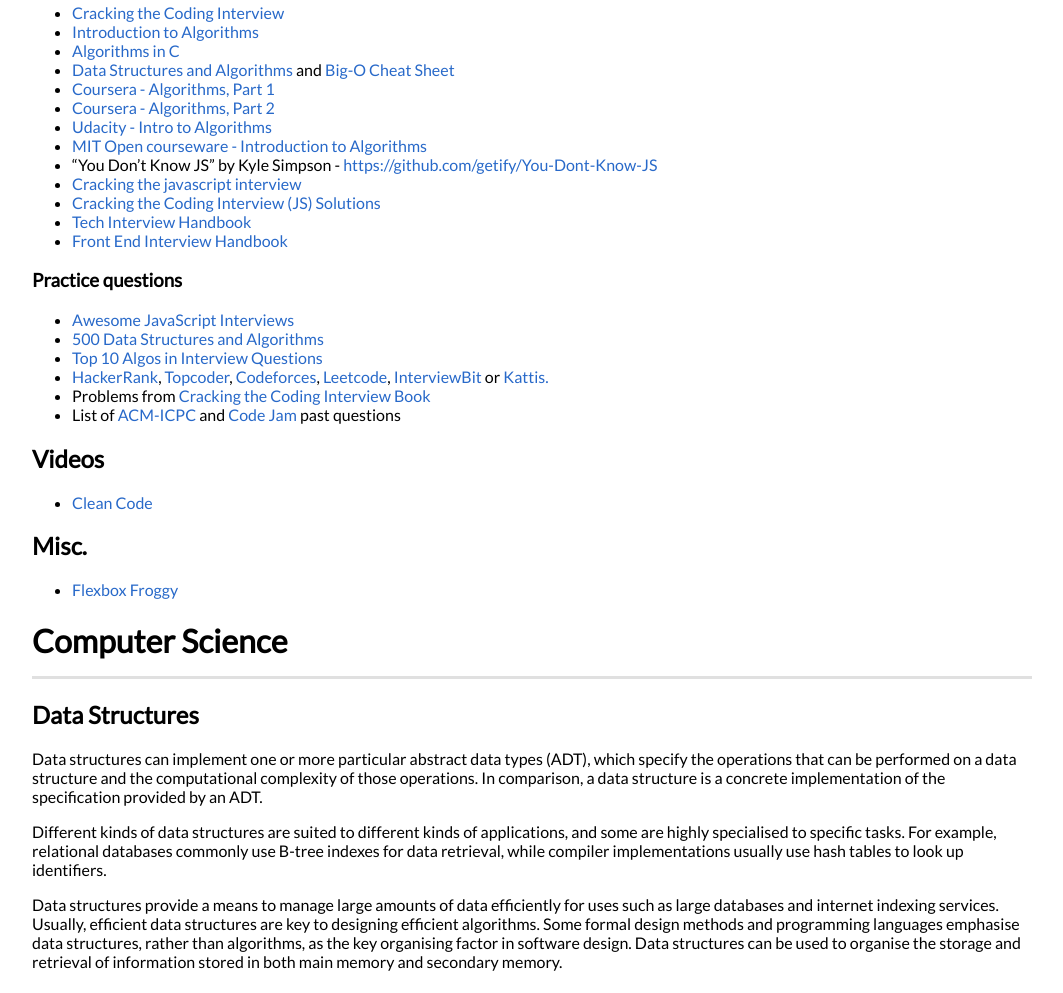
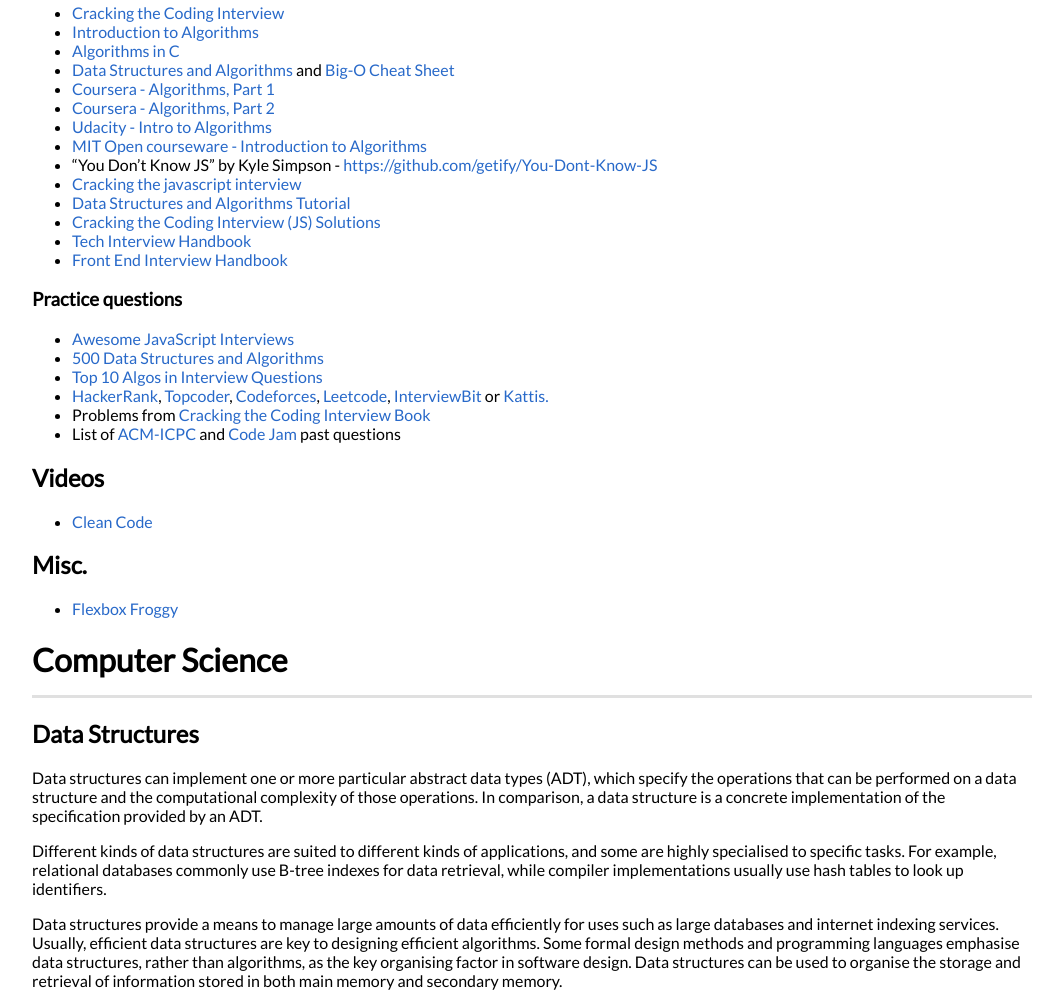
Before and after one commit to danieldelcore/mega-interview-guide, a plain HTML site: page index.html in a window 1280 px wide. Shown: the part 1872-2865 px from the top of the page, without its empty margins (108-1171 px from the left). Drawn offline with nearby package versions, Linux system fonts and the light colour scheme.

Commit message:
Deploying to gh-pages from @ danieldelcore/mega-interview-guide@511bc7af3cdd59f2d7fed8bbe1b22ad594d37356 🚀

```diff
--- a/index.html
+++ b/index.html
@@ -164,6 +164,7 @@
 <li><a href="https://ocw.mit.edu/courses/electrical-engineering-and-computer-science/6-006-introduction-to-algorithms-spring-2008/">MIT Open courseware - Introduction to Algorithms</a></li>
 <li>“You Don’t Know JS” by Kyle Simpson - <a href="https://github.com/getify/You-Dont-Know-JS">https://github.com/getify/You-Dont-Know-JS</a></li>
 <li><a href="https://medium.com/dev-bits/a-perfect-guide-for-cracking-a-javascript-interview-a-developers-perspective-23a5c0fa4d0d">Cracking the javascript interview</a></li>
+<li><a href="https://www.scaler.com/topics/data-structures/">Data Structures and Algorithms Tutorial</a></li>
 <li><a href="https://github.com/careercup/CtCI-6th-Edition-JavaScript">Cracking the Coding Interview (JS) Solutions</a></li>
 <li><a href="https://techinterviewhandbook.org/">Tech Interview Handbook</a></li>
 <li><a href="https://frontendinterviewhandbook.com/">Front End Interview Handbook</a></li>
```
